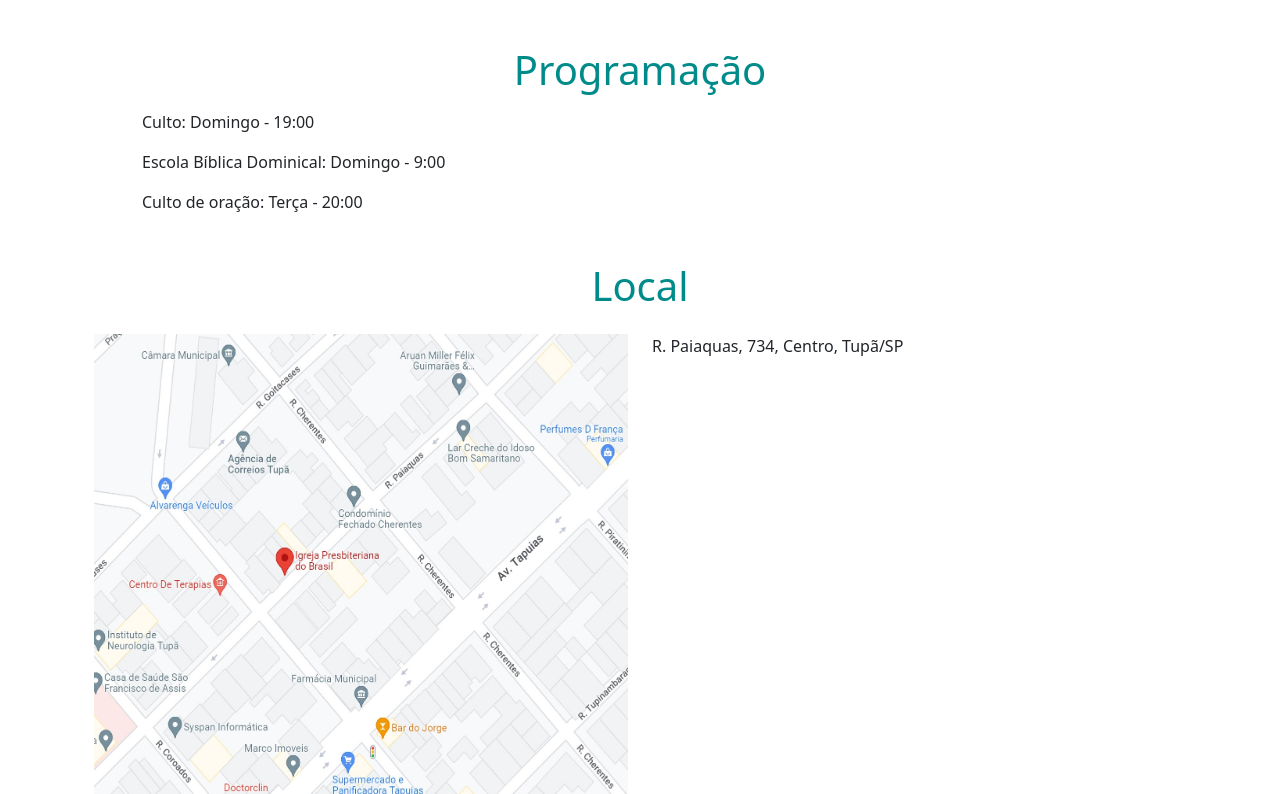
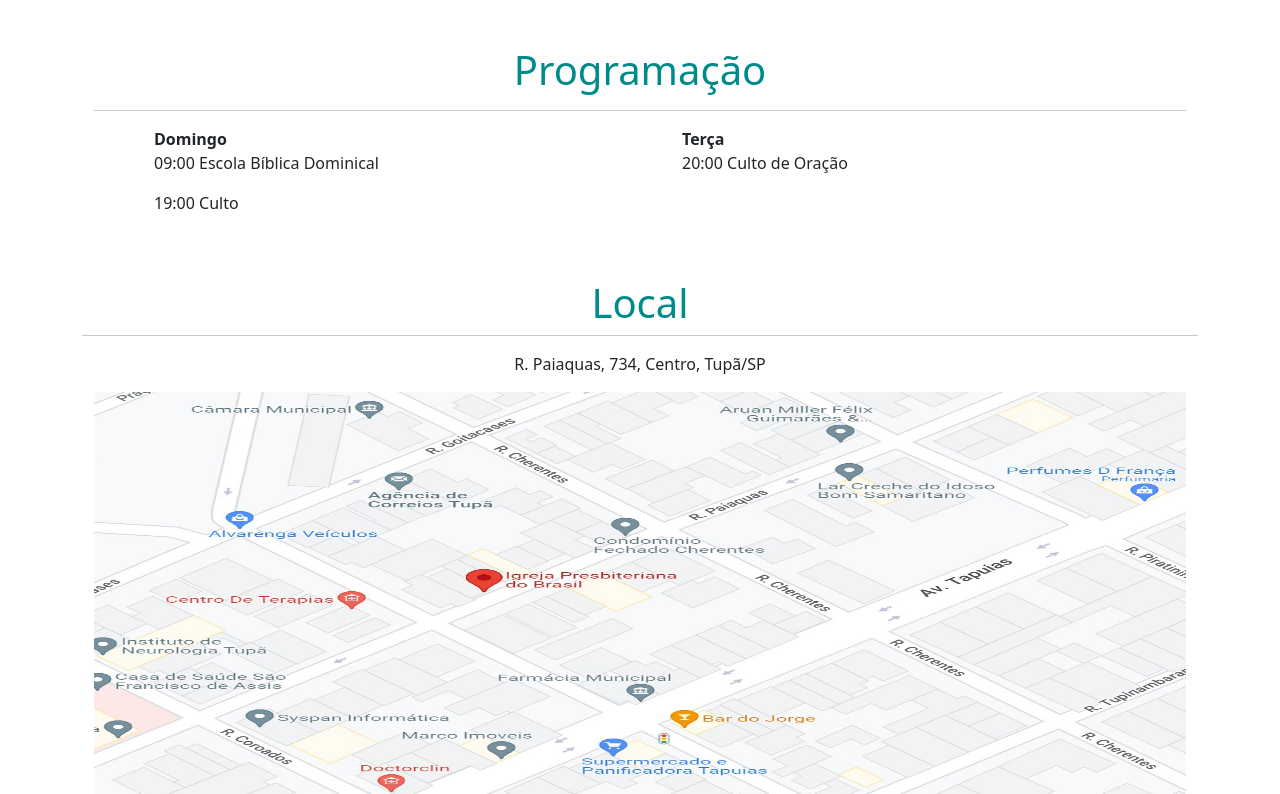
Before and after one commit to lmarcarini/ipb-tupa, a Next.js app: page / in a window 1280 px wide. Shown: the part 806-1600 px from the top of the page. Built offline with nearby package versions, Linux system fonts and the light colour scheme.

Commit message:
added hr and altered programacao

```diff
--- a/components/Contato/Contato.tsx
+++ b/components/Contato/Contato.tsx
@@ -7,7 +7,8 @@ const Contato = (props: Props) => {
   return (
     <Container className="mt-5">
         <h1 className={styles.header+" text-center"}>Contato</h1>
-        <p className="ms-5 mt-3">Tel.: (14) 99660-4549</p>
+        <hr/>
+        <p className="ms-5">Tel.: (14) 99660-4549</p>
     </Container>
 
   )
--- a/components/local/local.tsx
+++ b/components/local/local.tsx
@@ -12,14 +12,16 @@ const Local = (props: Props) => {
           <h1 className={styles.header+" text-center"}>
             Local
         </h1>
+        <hr/>
           </Row>
-        <Row className="mt-3" >
-            <Col md={6}> {/*TODO:add link to image*/}
-                <Image src="/mapa.jpg" alt="mapa" layout="responsive" width="320" height="320"/>
+        <Row>
+            <Col sm={12}>
+                <p className="text-center">R. Paiaquas, 734, Centro, Tupã/SP</p>
             </Col>
-            <Col>
-                <p>R. Paiaquas, 734, Centro, Tupã/SP</p>
+            <Col sm={12}> {/*TODO:add link to image*/}
+                <Image src="/mapa.jpg" alt="mapa" layout="responsive" width="320" height="130"/>
             </Col>
+
         </Row>
       </Container>
   )
--- a/components/programacao/programacao.tsx
+++ b/components/programacao/programacao.tsx
@@ -1,5 +1,5 @@
 import styles from "./Programacao.module.css"
-import {Container} from "react-bootstrap"
+import {Container, Row, Col} from "react-bootstrap"
 
 type Props = {}
 
@@ -9,11 +9,18 @@ const Programacao = (props: Props) => {
     <h1 className={styles.header+" text-center"}>
       Programação
     </h1>
-    <div className="ms-5 mt-3">
-        <p>Culto: Domingo - 19:00</p>
-        <p>Escola Bíblica Dominical: Domingo - 9:00</p>
-        <p>Culto de oração: Terça - 20:00</p>
-    </div>
+    <hr/>
+    <Row className="ms-5">
+      <Col>
+        <b>Domingo</b>
+        <p>09:00 Escola Bíblica Dominical</p>
+        <p>19:00 Culto</p>
+      </Col>
+      <Col>
+        <b>Terça</b>
+        <p>20:00 Culto de Oração</p>
+      </Col>
+    </Row>
     </Container>
   )
 }
```
